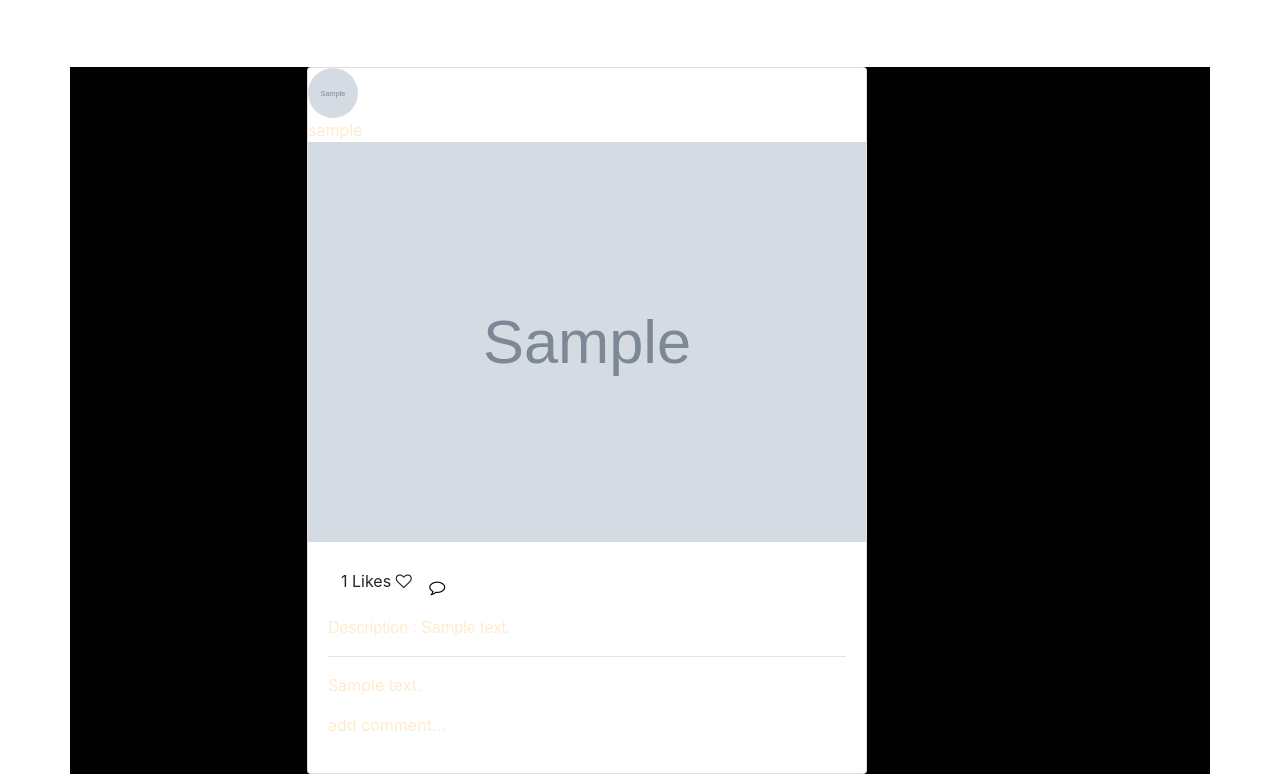
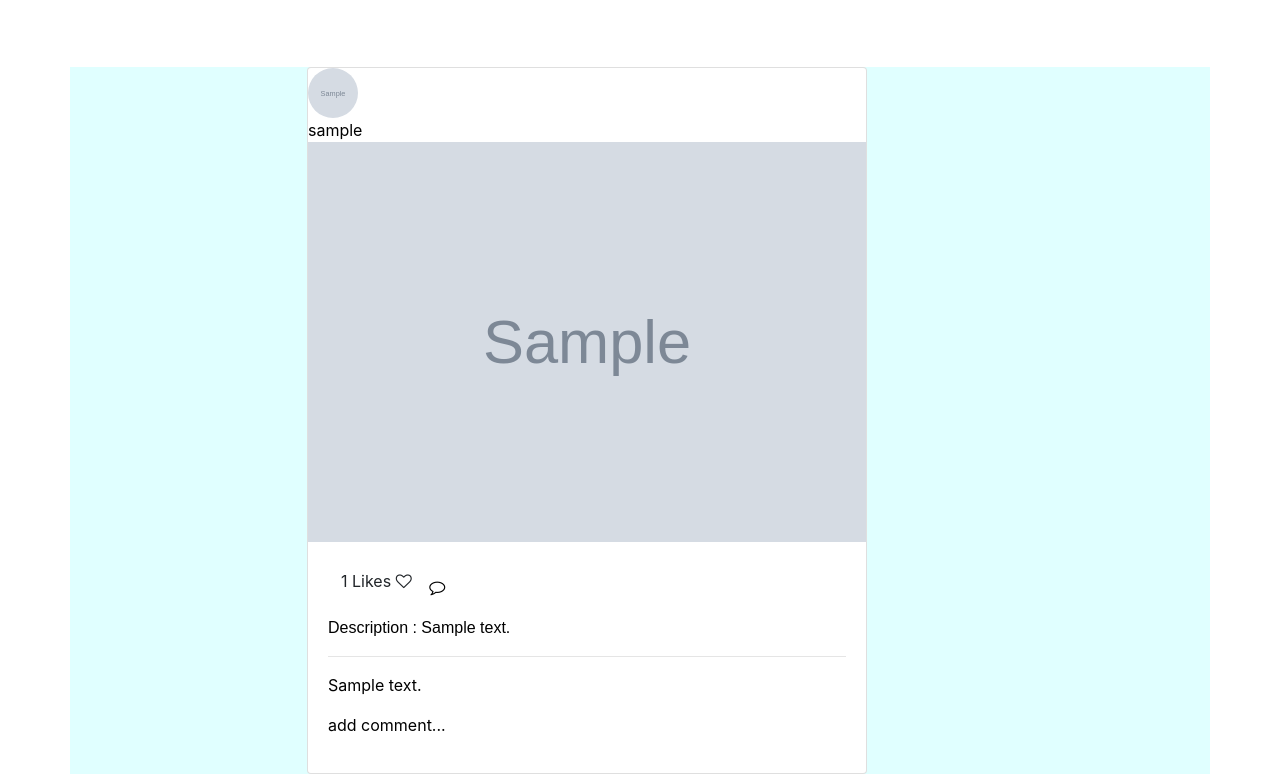
Before and after one commit to kclaudine/insta_app, a Django app: page / in a window 1280 px wide. Shown: the part 116-890 px from the top of the page. Run offline with Django 3.2, Linux system fonts and the light colour scheme; a user stored in the database is signed in; tables that the repository leaves empty hold one stand-in row (values such as "Sample post"); grey boxes marked "Sample" are stand-in pictures; some libraries are stand-ins or nearby versions; some web fonts are replaced.

Commit message:
adding changes

```diff
--- a/account/templates/index.html
+++ b/account/templates/index.html
@@ -5,7 +5,7 @@
 
 <link href="https://fonts.googleapis.com/css?family=Charmonman|Dancing+Script|Kodchasan|Spirax|Abril+Fatface"
   rel="stylesheet">
-<div class="container" style="background-color: black; color: blanchedalmond;">
+<div class="container" style="background-color: lightcyan; color: black;">
   <!-- <h1 class="head" style="font-family:'Grand Hotel',cursive; color: black;font-size:70px;text-align: center;">Instagram</h1> -->
   {% for image in pictures %}
   <div class="card" style="width: 35em; margin-top: 6%;margin-left: 20%;" <span style="font-family: sans-serif;"><img
```
